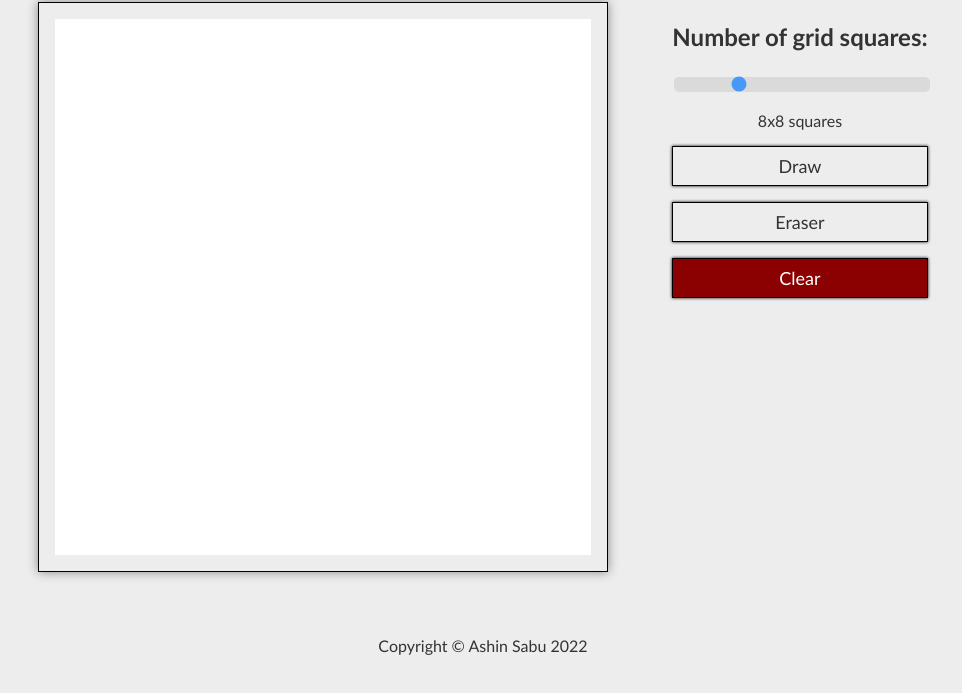
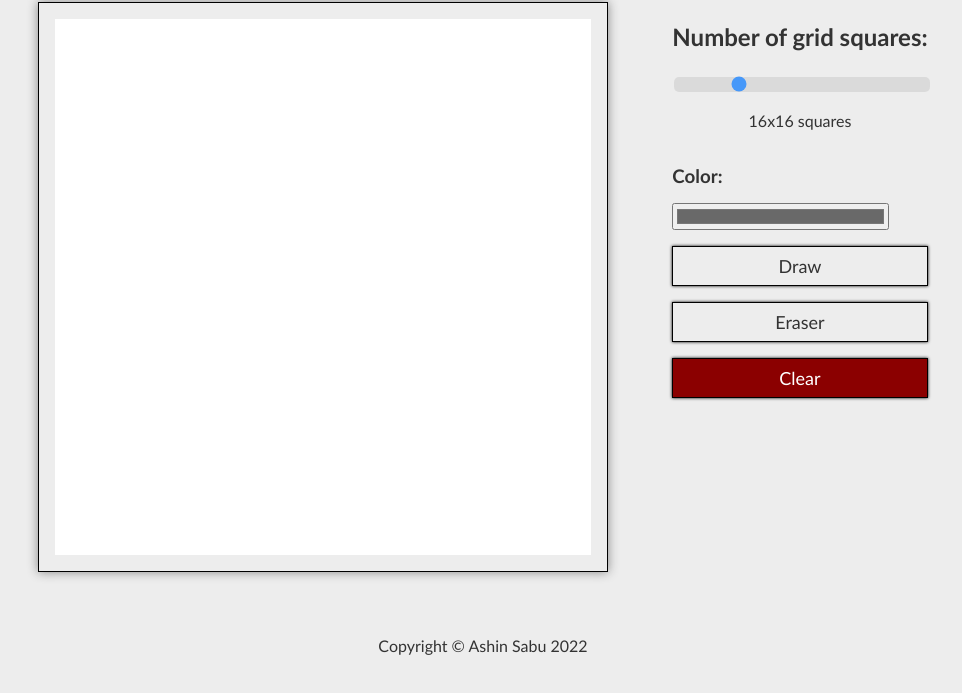
Before and after one commit to ashinsabu/sketchpad, a plain HTML site: page index.html in a window 1280 px wide. Shown: the part 95-788 px from the top of the page, without its empty margins (157-1119 px from the left). Drawn offline with Linux system fonts and the light colour scheme.

Commit message:
Added a color picker for pen

```diff
--- a/index.html
+++ b/index.html
@@ -19,6 +19,8 @@
                 <input type="range" min="1" max="64" value="16" class="slider" id="myRange">
             </div>
             <div class="gridsquarenumber" style="text-align: center;"></div>
+            <h3 style="margin-bottom: 0px;">Color:</h3>
+            <input type="color" id="html5colorpicker" value="#ffffff" style="width:85%;" colorpick-eyedropper-active="true">
             <div class="pen">Draw</div>
             <div class="eraser">Eraser</div>
             <div class="resetbutton">Clear</div>
--- a/script.js
+++ b/script.js
@@ -1,13 +1,16 @@
 let gridcontainer = document.querySelector('.grid-container');
-let n=8;
+let n=16;
 document.querySelector('.gridsquarenumber').innerHTML=n+"x"+n +" squares";
 let slider = document.getElementsByClassName("slider")[0];
 slider.addEventListener('input',(e) => {n=(e.target.valueAsNumber); document.querySelector('.gridsquarenumber').innerHTML=n+"x"+n +" squares"; creategrid(n);});
+let color='grey';
+let colorpicker = document.getElementById('html5colorpicker');
+colorpicker.value='#696969';
+colorpicker.addEventListener('input',(e) => {color = (e.target.value)});
 
-let color='grey';
 
 let pen = document.querySelector('.pen');
-pen.addEventListener('click',()=>{color='grey'; eraser.style.background = ''; pen.style.background='grey';});
+pen.addEventListener('click',()=>{color=colorpicker.value; eraser.style.background = ''; pen.style.background='grey';});
 
 let eraser = document.querySelector('.eraser');
 eraser.addEventListener('click',()=>{color='white'; pen.style.background = ''; eraser.style.background='grey';});
```
Also changed, not shown: style.css (line endings or trailing spaces).
